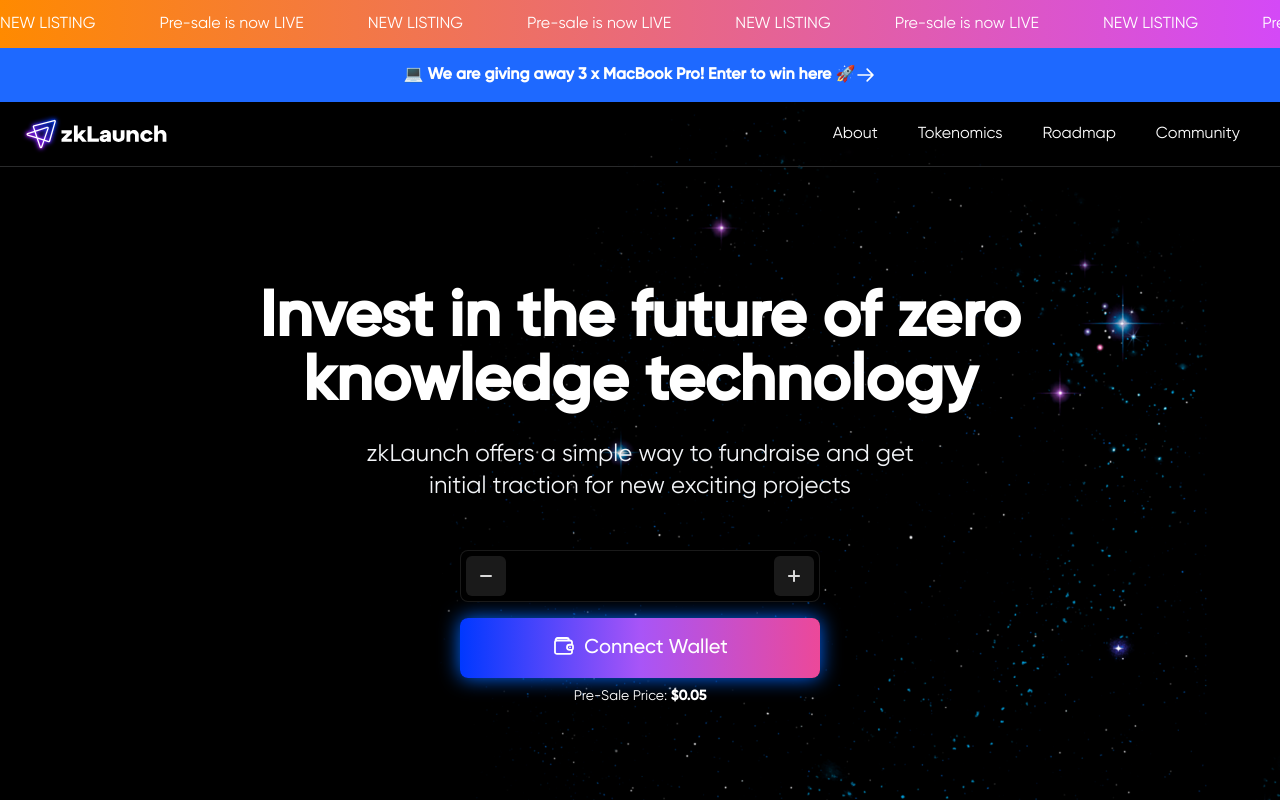
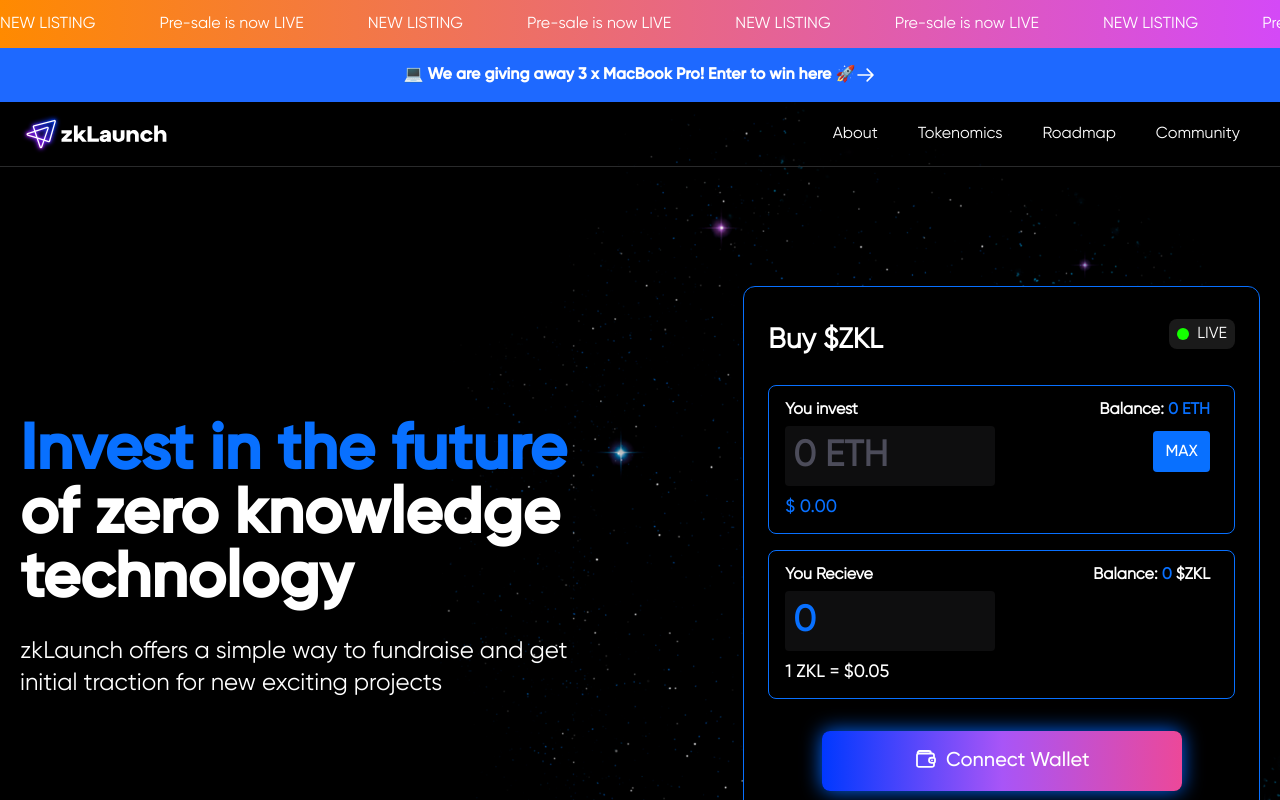
Before and after one commit to aurudio/zk-launch, a Next.js app: page /presale in a window 1280 px wide. Shown: the top 800 px of the page. Built offline with nearby package versions, Linux system fonts and the light colour scheme.

Commit message:
fixed bugs

```diff
--- a/src/components/pre-sale/MainSection.tsx
+++ b/src/components/pre-sale/MainSection.tsx
@@ -7,9 +7,12 @@ import { statistic } from '../lending/TokenomicsSection'
 
 const MainSection = () => {
 	const [number, setNumber] = useState<null | number>(null)
+	const [eth, setEth] = useState(0.0)
+	const [ZKL, setZKL] = useState(0)
+
 	return (
 		<div className='mt-[120px] max-[678px]:mt-[50px] flex flex-col items-center mb-[10rem] max-[893px]:mb-[6rem]'>
-			<div className='flex flex-col items-center text-center mb-[101px]'>
+			{/* <div className='flex flex-col items-center text-center mb-[101px]'>
 				<h2 className='font-semibold md:text-[4rem] sm:text-[3rem] w-3/5 leading-[100%] mb-6 max-[647px]:text-[2.5rem] max-[647px]:w-4/5 max-[439px]:text-left max-[439px]:w-[90%] max-[900px]:w-[80%] max-[500px]:mt-[32px] max-[600px]:leading-[52px]'>
 					Invest in the future of zero knowledge technology
 				</h2>
@@ -48,6 +51,87 @@ const MainSection = () => {
 				<p className='text-sm'>
 					Pre-Sale Price: <span className='font-semibold'>$0.05</span>
 				</p>
+			</div> */}
+			<div className='flex max-w-7xl px-5 mb-[7.875rem] w-full justify-between max-[1150px]:flex-col items-center gap-y-8'>
+				<div className='flex flex-col gap-y-6 w-[38rem] max-[640px]:w-full'>
+					<h1 className='text-[4rem] max-[1150px]:text-[48px] font-semibold leading-[4rem]'>
+						<span className='text-[#0870FF]'>Invest in the future</span> <br />
+						of zero knowledge technology
+					</h1>
+					<p className='font-normal text-2xl max-[1150px]:text-[22px] leading-8'>
+						zkLaunch offers a simple way to fundraise and get initial traction
+						for new exciting projects
+					</p>
+				</div>
+				<div className='flex flex-col min-[1150px]:py-8 max-[1150px]:w-full min-[1150px]:px-6 min-[1150px]:border border-[#0870FF] rounded-xl bg-black'>
+					<div className='flex justify-between mb-6 max-[1150px]:hidden'>
+						<h4 className='font-bold text-[1.75rem]'>Buy $ZKL</h4>
+						<div className=' h-[30px]  flex items-center  justify-center gap-x-2 bg-[#FFFFFF1A] rounded-lg px-2 py-1 max-[850px]:hidden'>
+							<div className='w-[12px] h-[12px] rounded-full bg-[#14FF00] max-[539px]:w-[8px] max-[539px]:h-[8px]'></div>
+							<p className='max-[539px]:text-[10px]'>LIVE</p>
+						</div>
+					</div>
+					<div className='flex flex-col gap-y-8 items-center '>
+						<div className='flex flex-col gap-y-4 max-[1150px]:w-full'>
+							<div className='flex justify-between items-start  border border-[#0870FF] rounded-lg py-3 pl-4 pr-6 max-[1150px]:justify-between min-[1150px]:gap-x-[98px]'>
+								<div className=''>
+									<p className='font-bold mb-1'>You invest</p>
+									<input
+										value={eth + ' ' + 'ETH'}
+										onChange={e => {
+											const value = e.target.value.replace(/\D/g, '')
+
+											setEth(+value)
+										}}
+										type='text'
+										className='w-[13.125rem] mb-[7px] pl-2 rounded-[0.25rem] py-[0.625rem] bg-[#0E0E0F] text-4xl font-bold text-[#4C4C5A]'
+									/>
+									<p className='text-lg font-medium text-[#0870FF]'>$ 0.00</p>
+								</div>
+								<p className='min-[1150px]:hidden text-[#0870FF] font-medium'>
+									{eth} ETH
+								</p>
+								<div className='text-right max-[1150px]:hidden'>
+									<p className='font-bold mb-[9px]'>
+										Balance: <span className='text-[#0870FF]'>{eth} ETH</span>
+									</p>
+									<button className='bg-[#0870FF] font-medium py-[8.5px] rounded-[0.25rem] px-3'>
+										MAX
+									</button>
+								</div>
+							</div>
+							<div className='flex justify-between border border-[#0870FF] rounded-lg py-3 pl-4 pr-6 max-[1150px]:justify-between min-[1150px]:gap-x-[98px]'>
+								<div className=''>
+									<p className='font-bold mb-1'>You Recieve</p>
+									<input
+										value={ZKL}
+										onChange={e => {
+											const value = e.target.value.replace(/\D/g, '')
+
+											setZKL(+value)
+										}}
+										type='text'
+										className='w-[13.125rem] mb-[7px] pl-2 rounded-[0.25rem] py-[0.625rem] bg-[#0E0E0F] text-4xl font-bold text-[#0870FF]'
+									/>
+									<p className='text-lg font-medium'>1 ZKL = $0.05</p>
+								</div>
+								<p className='min-[1150px]:hidden text-[#0870FF] font-medium'>
+									{ZKL} ZKL
+								</p>
+								<div className='max-[1150px]:hidden'>
+									<p className='font-bold'>
+										Balance: <span className='text-[#0870FF]'>{ZKL} </span>
+										$ZKL
+									</p>
+								</div>
+							</div>
+						</div>
+						<button className='flex w-[360px] justify-center bg-gradient-to-r from-[#0038FF] via-purple-500 to-pink-500 py-[16px] rounded-lg text-xl font-medium shadow-[0_0_20px_#0066FF] mb-2'>
+							<Image src={wallet} alt='wallet' className='mr-[8px]' />
+							Connect Wallet
+						</button>
+					</div>
+				</div>
 			</div>
 			<div className='w-[80%] max-[439px]:w-[90%] border border-[#0066FF] rounded-2xl py-[60px]  backdrop-blur-[10px] flex flex-col items-center relative max-w-[924px] max-[510px]:py-[42px]'>
 				<div className='flex flex-col w-full px-[118px] max-[900px]:px-[70px] max-[510px]:p-[20px]'>
```
